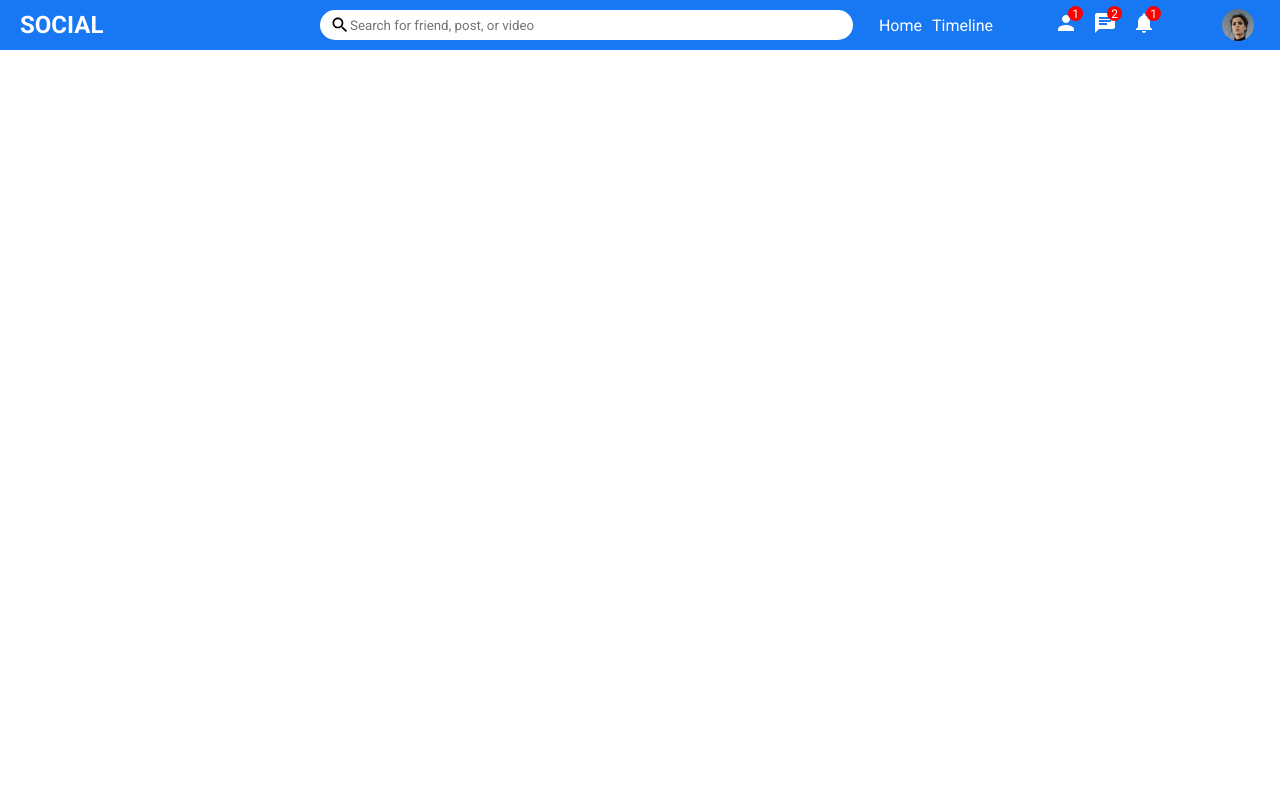
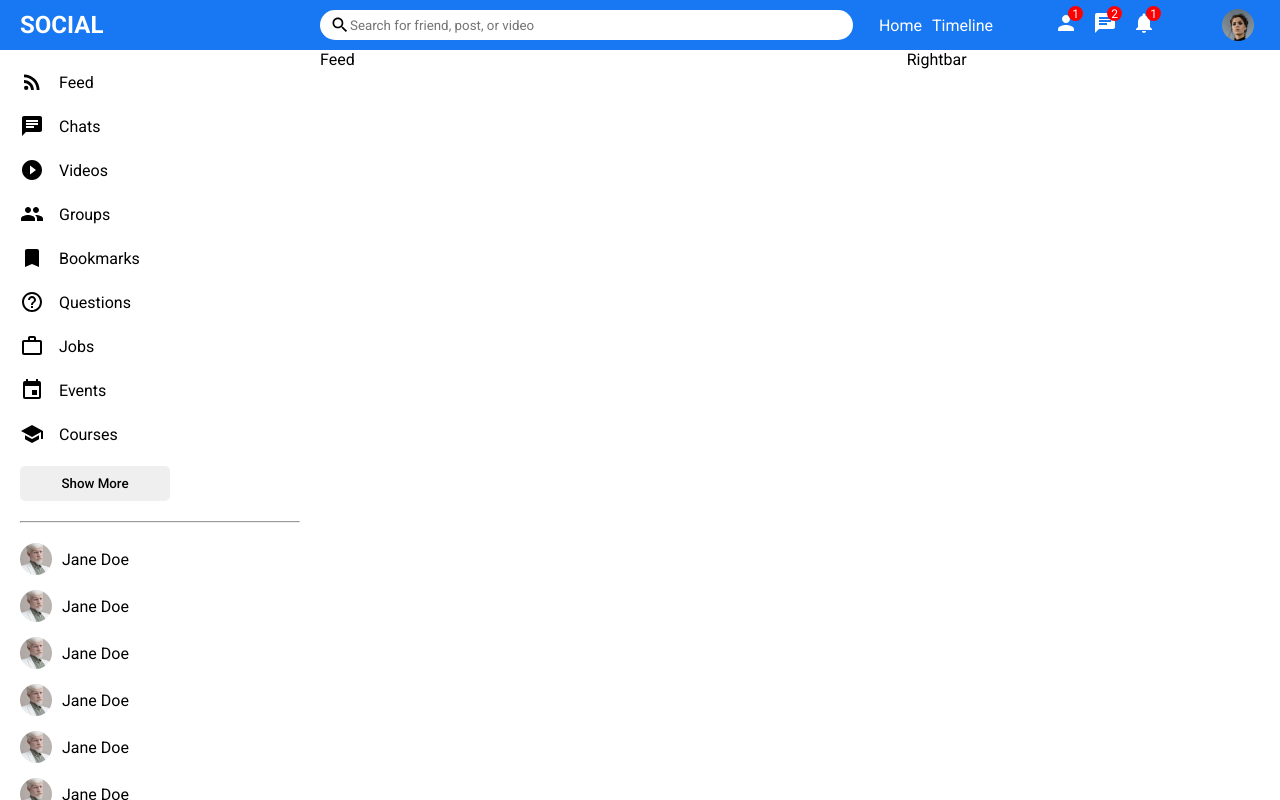
Before and after one commit to rushdy87/social-react, a React (Create React App) app: page / in a window 1280 px wide. Built offline with nearby package versions, Linux system fonts and the light colour scheme.

Commit message:
Body Components, and Sidebar design

```diff
--- /dev/null
+++ b/src/components/feed/Feed.css
@@ -0,0 +1,3 @@
+.feed {
+  flex: 5.5;
+}
--- /dev/null
+++ b/src/components/feed/Feed.jsx
@@ -0,0 +1,7 @@
+import './Feed.css';
+
+const Feed = () => {
+  return <div className="feed">Feed</div>;
+};
+
+export default Feed;
--- a/src/components/index.js
+++ b/src/components/index.js
@@ -1 +1,4 @@
 export { default as Topbar } from './topbar/Topbar';
+export { default as Sidebar } from './sidebar/Sidebar';
+export { default as Feed } from './feed/Feed';
+export { default as Rightbar } from './rightbar/Rightbar';
--- /dev/null
+++ b/src/components/rightbar/Rightbar.css
@@ -0,0 +1,3 @@
+.rightbar {
+  flex: 3.5;
+}
--- /dev/null
+++ b/src/components/rightbar/Rightbar.jsx
@@ -0,0 +1,7 @@
+import './Rightbar.css';
+
+const Rightbar = () => {
+  return <div className="rightbar">Rightbar</div>;
+};
+
+export default Rightbar;
--- /dev/null
+++ b/src/components/sidebar/Sidebar.css
@@ -0,0 +1,67 @@
+.sidebar {
+  flex: 3;
+  height: calc(100vh - 50px);
+  overflow-y: scroll;
+}
+::-webkit-scrollbar {
+  width: 5px;
+}
+
+::-webkit-scrollbar-track {
+  background-color: #f1f1f1;
+}
+::-webkit-scrollbar-thumb {
+  background-color: rgb(179, 179, 179);
+}
+
+.sidebar-wrapper {
+  padding: 20px;
+}
+
+.sidebar-list {
+  padding: 0;
+  margin: 0;
+  list-style: none;
+}
+
+.sidebar-list-item {
+  display: flex;
+  align-items: center;
+  margin-bottom: 20px;
+}
+
+.sidebar-icon {
+  margin-right: 15px;
+}
+
+.sidebar-button {
+  width: 150px;
+  border: none;
+  padding: 10px;
+  border-radius: 5px;
+  font-weight: 500;
+}
+
+.sidebar-hr {
+  margin: 20px 0;
+}
+
+.sidebar-friend-list {
+  padding: 0;
+  margin: 0;
+  list-style: none;
+}
+
+.sidebar-friend-list-item {
+  display: flex;
+  align-items: center;
+  margin-bottom: 15px;
+}
+
+.sidebar-friend-image {
+  width: 32px;
+  height: 32px;
+  border-radius: 50%;
+  object-fit: cover;
+  margin-right: 10px;
+}
--- /dev/null
+++ b/src/components/sidebar/Sidebar.jsx
@@ -0,0 +1,132 @@
+import './Sidebar.css';
+import {
+  RssFeed,
+  Chat,
+  PlayCircleFilledOutlined,
+  Group,
+  Bookmark,
+  HelpOutline,
+  WorkOutline,
+  Event,
+  School,
+} from '@mui/icons-material';
+
+const Sidebar = () => {
+  return (
+    <div className="sidebar">
+      <div className="sidebar-wrapper">
+        <ul className="sidebar-list">
+          <li className="sidebar-list-item">
+            <RssFeed className="sidebar-icon" />
+            <span className="sidebar-list-item-text">Feed</span>
+          </li>
+
+          <li className="sidebar-list-item">
+            <Chat className="sidebar-icon" />
+            <span className="sidebar-list-item-text">Chats</span>
+          </li>
+          <li className="sidebar-list-item">
+            <PlayCircleFilledOutlined className="sidebar-icon" />
+            <span className="sidebar-list-item-text">Videos</span>
+          </li>
+          <li className="sidebar-list-item">
+            <Group className="sidebar-icon" />
+            <span className="sidebar-list-item-text">Groups</span>
+          </li>
+          <li className="sidebar-list-item">
+            <Bookmark className="sidebar-icon" />
+            <span className="sidebar-list-item-text">Bookmarks</span>
+          </li>
+          <li className="sidebar-list-item">
+            <HelpOutline className="sidebar-icon" />
+            <span className="sidebar-list-item-text">Questions</span>
+          </li>
+          <li className="sidebar-list-item">
+            <WorkOutline className="sidebar-icon" />
+            <span className="sidebar-list-item-text">Jobs</span>
+          </li>
+          <li className="sidebar-list-item">
+            <Event className="sidebar-icon" />
+            <span className="sidebar-list-item-text">Events</span>
+          </li>
+          <li className="sidebar-list-item">
+            <School className="sidebar-icon" />
+            <span className="sidebar-list-item-text">Courses</span>
+          </li>
+        </ul>
+
+        <button className="sidebar-button">Show More</button>
+        <hr className="sidebar-hr" />
+
+        <ul className="sidebar-friend-list">
+          <li className="sidebar-friend-list-item">
+            <img
+              src="/assets/person/2.jpeg"
+              alt=""
+              className="sidebar-friend-image"
+            />
+            <span className="sidebar-friend-name">Jane Doe</span>
+          </li>
+          <li className="sidebar-friend-list-item">
+            <img
+              src="/assets/person/2.jpeg"
+              alt=""
+              className="sidebar-friend-image"
+            />
+            <span className="sidebar-friend-name">Jane Doe</span>
+          </li>
+          <li className="sidebar-friend-list-item">
+            <img
+              src="/assets/person/2.jpeg"
+              alt=""
+              className="sidebar-friend-image"
+            />
+            <span className="sidebar-friend-name">Jane Doe</span>
+          </li>
+          <li className="sidebar-friend-list-item">
+            <img
+              src="/assets/person/2.jpeg"
+              alt=""
+              className="sidebar-friend-image"
+            />
+            <span className="sidebar-friend-name">Jane Doe</span>
+          </li>
+          <li className="sidebar-friend-list-item">
+            <img
+              src="/assets/person/2.jpeg"
+              alt=""
+              className="sidebar-friend-image"
+            />
+            <span className="sidebar-friend-name">Jane Doe</span>
+          </li>
+          <li className="sidebar-friend-list-item">
+            <img
+              src="/assets/person/2.jpeg"
+              alt=""
+              className="sidebar-friend-image"
+            />
+            <span className="sidebar-friend-name">Jane Doe</span>
+          </li>
+          <li className="sidebar-friend-list-item">
+            <img
+              src="/assets/person/2.jpeg"
+              alt=""
+              className="sidebar-friend-image"
+            />
+            <span className="sidebar-friend-name">Jane Doe</span>
+          </li>
+          <li className="sidebar-friend-list-item">
+            <img
+              src="/assets/person/2.jpeg"
+              alt=""
+              className="sidebar-friend-image"
+            />
+            <span className="sidebar-friend-name">Jane Doe</span>
+          </li>
+        </ul>
+      </div>
+    </div>
+  );
+};
+
+export default Sidebar;
--- a/src/pages/home/Home.css
+++ b/src/pages/home/Home.css
@@ -0,0 +1,4 @@
+.home-container {
+  display: flex;
+  width: 100%;
+}
--- a/src/pages/home/Home.jsx
+++ b/src/pages/home/Home.jsx
@@ -1,10 +1,15 @@
-import { Topbar } from '../../components';
+import { Topbar, Sidebar, Feed, Rightbar } from '../../components';
 import './Home.css';
 const Home = () => {
   return (
-    <div>
+    <>
       <Topbar />
-    </div>
+      <div className="home-container">
+        <Sidebar />
+        <Feed />
+        <Rightbar />
+      </div>
+    </>
   );
 };
 
```
